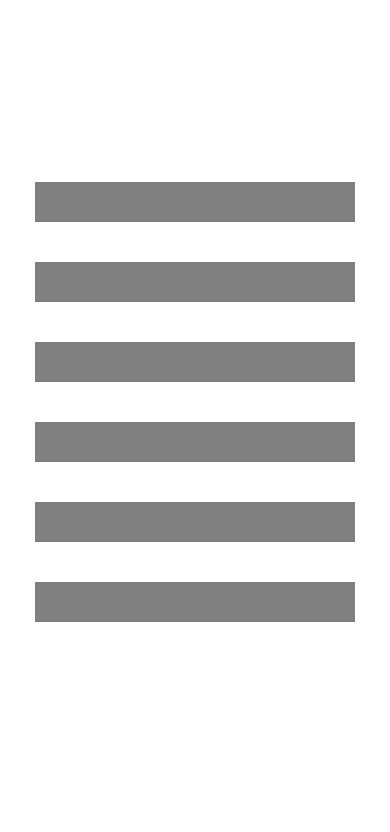
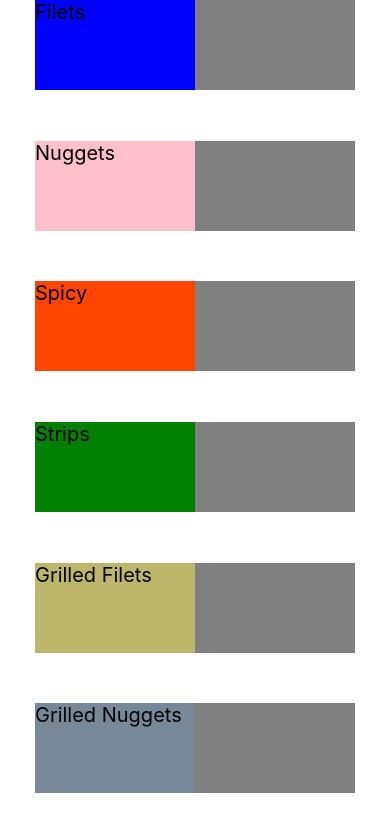
Before and after one commit to cedricholmgren/CFALCEassist, a React Native app: screen / in a window 390 px wide. Shown: the top 832 px of the page. Built offline with nearby package versions, Linux system fonts and the light colour scheme.

Commit message:
Added chicken banners

```diff
--- a/App.tsx
+++ b/App.tsx
@@ -7,12 +7,59 @@ export default function App() {
     <View style={styles.container}>
       <StatusBar style="auto" />
 
+      <View style={styles.row}>
+        <View style={styles.fifty}>
+          <FiletBanner />
+        </View>
+        <View style={styles.fifty}>
           <Filet />
+        </View>
+      </View>
+
+      <View style={styles.row}>
+        <View style={styles.fifty}>
+          <NuggetBanner />
+        </View>
+        <View style={styles.fifty}>
           <Nuggets />
+        </View>
+      </View>
+
+      <View style={styles.row}>
+        <View style={styles.fifty}>
+          <SpicyBanner />
+        </View>
+        <View style={styles.fifty}>
           <Spicy />
+        </View>
+      </View>
+
+      <View style={styles.row}>
+        <View style={styles.fifty}>
+          <StripsBanner />
+        </View>
+        <View style={styles.fifty}>
           <Strips />
+        </View>
+      </View>
+
+      <View style={styles.row}>
+        <View style={styles.fifty}>
+          <GrilledfiletBanner />
+        </View>
+        <View style={styles.fifty}>
           <GrilledFilets />
+        </View>
+      </View>
+
+      <View style={styles.row}>
+        <View style={styles.fifty}>
+          <GrillednuggetBanner />
+        </View>
+        <View style={styles.fifty}>
           <GrilledNuggets />
+        </View>
+      </View>
     </View>
   );
 }
@@ -40,7 +87,7 @@ function useColor() {
       : status === "MakeLess"
       ? "red"
       : status === "MakeMore"
-      ? "green"
+      ? "limegreen"
       : "gray";
 
   return { backgroundColor, onPress };
@@ -121,6 +168,51 @@ const GrilledNuggets = () => {
   );
 };
 
+// Button side banners
+
+const FiletBanner = () => {
+  return (
+    <View style={styles.FsideBanner}>
+      <Text style={styles.textConfig}>Filets</Text>
+    </View>
+  );
+};
+const NuggetBanner = () => {
+  return (
+    <View style={styles.NsideBanner}>
+      <Text style={styles.textConfig}>Nuggets</Text>
+    </View>
+  );
+};
+const SpicyBanner = () => {
+  return (
+    <View style={styles.SsideBanner}>
+      <Text style={styles.textConfig}>Spicy</Text>
+    </View>
+  );
+};
+const StripsBanner = () => {
+  return (
+    <View style={styles.STsideBanner}>
+      <Text style={styles.textConfig}>Strips</Text>
+    </View>
+  );
+};
+const GrilledfiletBanner = () => {
+  return (
+    <View style={styles.GFsideBanner}>
+      <Text style={styles.textConfig}>Grilled Filets</Text>
+    </View>
+  );
+};
+const GrillednuggetBanner = () => {
+  return (
+    <View style={styles.GNsideBanner}>
+      <Text style={styles.textConfig}>Grilled Nuggets</Text>
+    </View>
+  );
+};
+
 const styles = StyleSheet.create({
   container: {
     flex: 1,
@@ -128,10 +220,60 @@ const styles = StyleSheet.create({
     alignItems: "center",
     justifyContent: "center",
   },
+  row: {
+    flexDirection: "row",
+    flex: 1,
+  },
+
+  fifty: {
+    flex: 1,
+    alignItems: "center",
+  },
   buttonBox: {
-    width: 320,
-    height: 40,
+    width: 160,
+    height: 90,
     //flex: 1,
-    marginBottom: 40,
+    marginBottom: 20,
+  },
+
+  textConfig: {
+    fontSize: 20,
+  },
+  // Side banners
+  FsideBanner: {
+    width: 160,
+    height: 90,
+    marginBottom: 20,
+    backgroundColor: "blue",
+  },
+  NsideBanner: {
+    width: 160,
+    height: 90,
+    marginBottom: 20,
+    backgroundColor: "pink",
+  },
+  SsideBanner: {
+    width: 160,
+    height: 90,
+    marginBottom: 20,
+    backgroundColor: "orangered",
+  },
+  STsideBanner: {
+    width: 160,
+    height: 90,
+    marginBottom: 20,
+    backgroundColor: "green",
+  },
+  GFsideBanner: {
+    width: 160,
+    height: 90,
+    marginBottom: 20,
+    backgroundColor: "darkkhaki",
+  },
+  GNsideBanner: {
+    width: 160,
+    height: 90,
+    marginBottom: 20,
+    backgroundColor: "lightslategrey",
   },
 });
```
Lines whose indentation alone changed are shown as unchanged.
